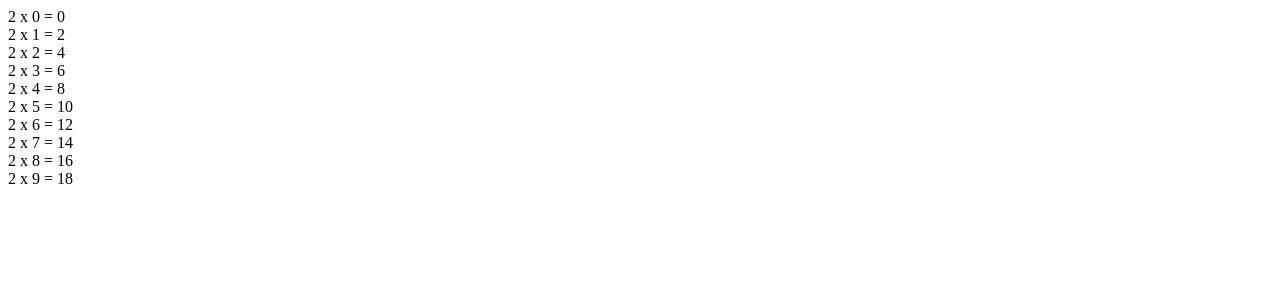
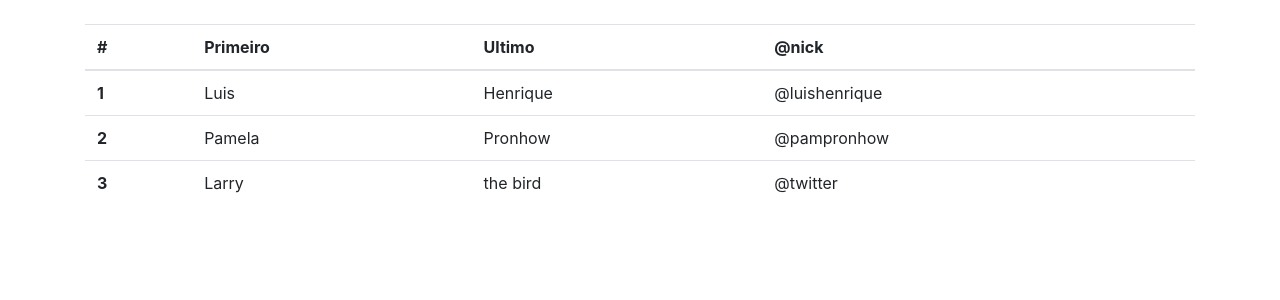
Before and after one commit to luishenriquemildenberg/Php-System, a PHP site: page /teste.php in a window 1280 px wide. Shown: the top 300 px of the page. Run offline with PHP 8.4, Linux system fonts and the light colour scheme.

Commit message:
Varias aterações

```diff
--- a/teste.php
+++ b/teste.php
@@ -1,12 +1,37 @@
-<?php
-$arr = array(0, 1, 2, 3, 4, 5, 6, 7, 9, 10);
-foreach ($arr as $value => $chav) {
-    // foreach ($chac as $c){
-    //     echo $c;
-    // }
-    $value = $value;
-    echo ' 2 x ' . $value . ' = ' . $value * 2 . '<br>';
-}
+<div class='container mt-4'>
+<table class="table">
+    <thead>
+        <tr>
+            <th scope="col">#</th>
+            <th scope="col">Primeiro</th>
+            <th scope="col">Ultimo</th>
+            <th scope="col">@nick</th>
+        </tr>
+    </thead>
+    <tbody>
+        <tr>
+            <th scope="row">1</th>
+            <td>Luis</td>
+            <td>Henrique</td>
+            <td>@luishenrique</td>
+        </tr>
+        <tr>
+            <th scope="row">2</th>
+            <td>Pamela</td>
+            <td>Pronhow</td>
+            <td>@pampronhow</td>
+        </tr>
+        <tr>
+            <th scope="row">3</th>
+            <td>Larry</td>
+            <td>the bird</td>
+            <td>@twitter</td>
+        </tr>
+    </tbody>
+</table>
+</div>
 
-?>
-<br>
+<script src="https://code.jquery.com/jquery-3.3.1.slim.min.js" integrity="sha384-q8i/X+965DzO0rT7abK41JStQIAqVgRVzpbzo5smXKp4YfRvH+8abtTE1Pi6jizo" crossorigin="anonymous"></script>
+    <script src="https://cdnjs.cloudflare.com/ajax/libs/popper.js/1.14.3/umd/popper.min.js" integrity="sha384-ZMP7rVo3mIykV+2+9J3UJ46jBk0WLaUAdn689aCwoqbBJiSnjAK/l8WvCWPIPm49" crossorigin="anonymous"></script>
+    <link rel="stylesheet" href="https://stackpath.bootstrapcdn.com/bootstrap/4.1.3/css/bootstrap.min.css" integrity="sha384-MCw98/SFnGE8fJT3GXwEOngsV7Zt27NXFoaoApmYm81iuXoPkFOJwJ8ERdknLPMO" crossorigin="anonymous">
+    <script src="https://stackpath.bootstrapcdn.com/bootstrap/4.1.3/js/bootstrap.min.js" integrity="sha384-ChfqqxuZUCnJSK3+MXmPNIyE6ZbWh2IMqE241rYiqJxyMiZ6OW/JmZQ5stwEULTy" crossorigin="anonymous"></script>
```
Also changed, not shown: contato.php (+6 -4 lines), css/main.css (+23 -0 lines), home.php (+3 -8 lines), select.php (+15 -13 lines).
